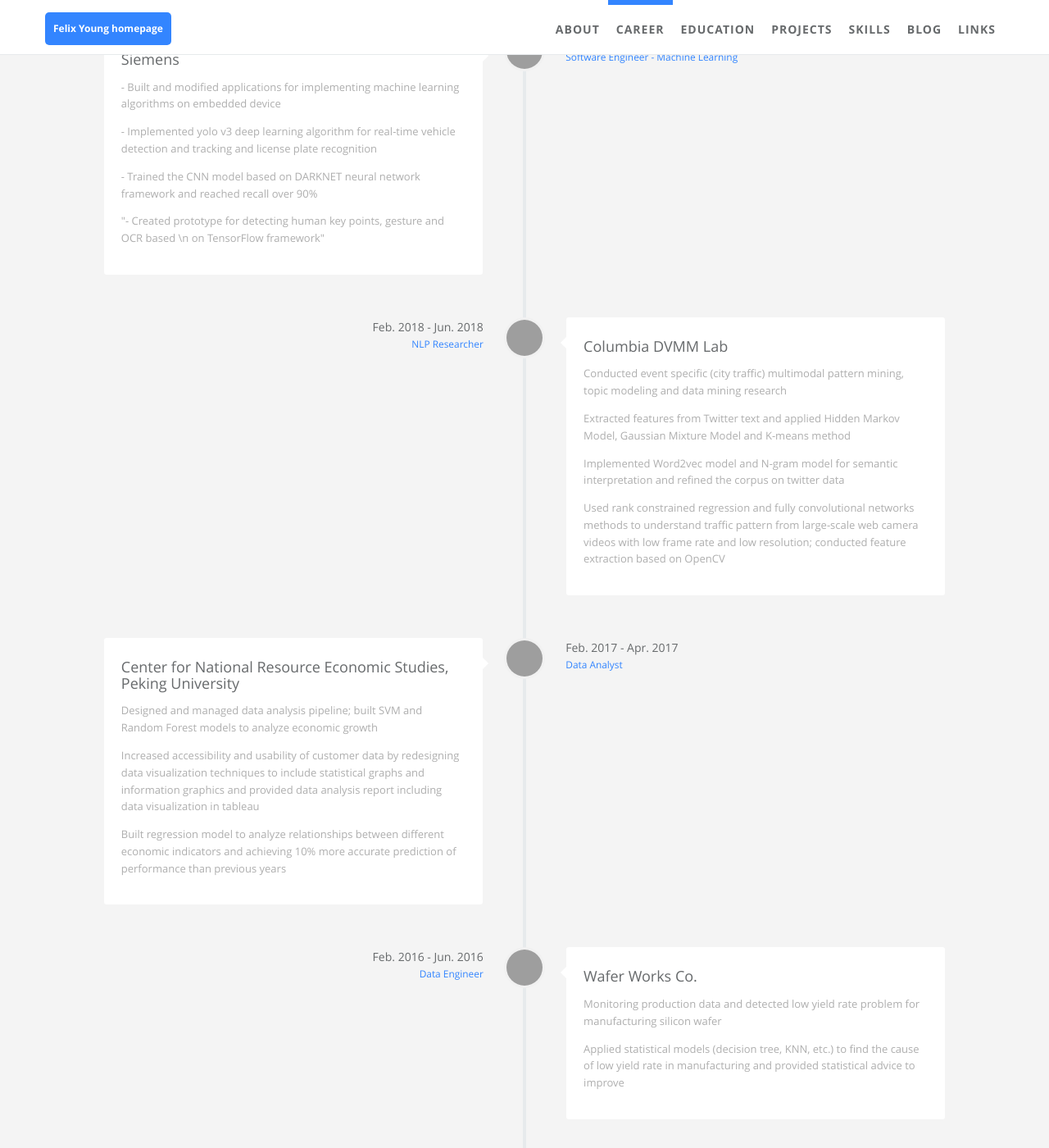
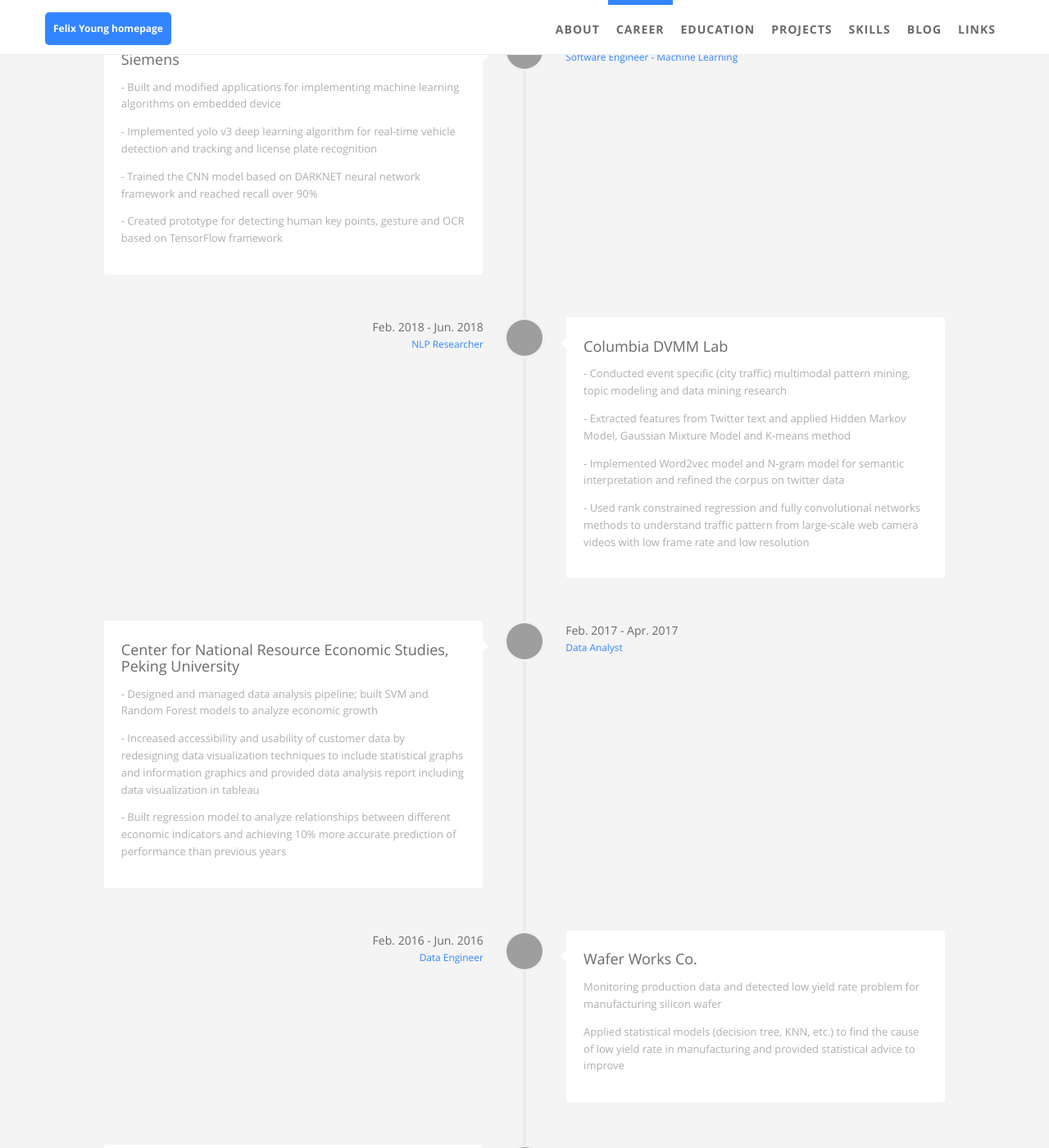
Before and after one commit to abx67/felixyoung, a Jekyll site: the page built from index.html, in a window 1280 px wide and 1400 px high, scrolled down 1039 px. Shown: the whole window at 82% size. Built offline with Jekyll 4.4.1, drawn with Linux system fonts in a browser that asks for light colours; some of the changed text lies outside the part shown; grey boxes are pictures that could not be loaded.

Commit message:
Update careers.yml

```diff
--- a/_data/index/careers.yml
+++ b/_data/index/careers.yml
@@ -11,8 +11,8 @@
             "- Implemented yolo v3 deep learning algorithm for real-time vehicle detection and tracking and license plate recognition"
       line3:
             "- Trained the CNN model based on DARKNET neural network framework and reached recall over 90%"
-      line4: |
-            "- Created prototype for detecting human key points, gesture and OCR based \n on TensorFlow framework"
+      line4:
+            "- Created prototype for detecting human key points, gesture and OCR based on TensorFlow framework"
 
     i18n: company_a_desc
   date:
@@ -29,13 +29,13 @@
   desc:
     detail:
       line1:
-            Conducted event specific (city traffic) multimodal pattern mining, topic modeling and data mining research
+            "- Conducted event specific (city traffic) multimodal pattern mining, topic modeling and data mining research"
       line2:
-            Extracted features from Twitter text and applied Hidden Markov Model, Gaussian Mixture Model and K-means method
+            "- Extracted features from Twitter text and applied Hidden Markov Model, Gaussian Mixture Model and K-means method"
       line3:
-            Implemented Word2vec model and N-gram model for semantic interpretation and refined the corpus on twitter data
+            "- Implemented Word2vec model and N-gram model for semantic interpretation and refined the corpus on twitter data"
       line4:
-            Used rank constrained regression and fully convolutional networks methods to understand traffic pattern from large-scale web camera videos with low frame rate and low resolution; conducted feature extraction based on OpenCV
+            "- Used rank constrained regression and fully convolutional networks methods to understand traffic pattern from large-scale web camera videos with low frame rate and low resolution"
     i18n: company_a_desc
   date:
     detail: Feb. 2018 - Jun. 2018
@@ -51,11 +51,11 @@
   desc:
     detail:
       line1:
-            Designed and managed data analysis pipeline; built SVM and Random Forest models to analyze economic growth
+            "- Designed and managed data analysis pipeline; built SVM and Random Forest models to analyze economic growth"
       line2:
-            Increased accessibility and usability of customer data by redesigning data visualization techniques to include statistical graphs and information graphics and provided data analysis report including data visualization in tableau
+            "- Increased accessibility and usability of customer data by redesigning data visualization techniques to include statistical graphs and information graphics and provided data analysis report including data visualization in tableau"
       line3:
-            Built regression model to analyze relationships between different economic indicators and achieving 10% more accurate prediction of performance than previous years
+            "- Built regression model to analyze relationships between different economic indicators and achieving 10% more accurate prediction of performance than previous years"
 
     i18n: company_b_desc
   date:
@@ -90,9 +90,9 @@
   desc:
     detail:
       line1:
-            Assisted to design and develop Net China Telecom Operation Support System based on Apache Tomcat
+            "- Assisted to design and develop Net China Telecom Operation Support System based on Apache Tomcat"
       line2:
-            Designed user interface, created verification code system and managed database; created function for adding/deleting user, adding/deleting plan and provided user manner data analysis report
+            "- Designed user interface, created verification code system and managed database; created function for adding/deleting user, adding/deleting plan and provided user manner data analysis report"
 
     i18n: company_a_desc
   date:
```
